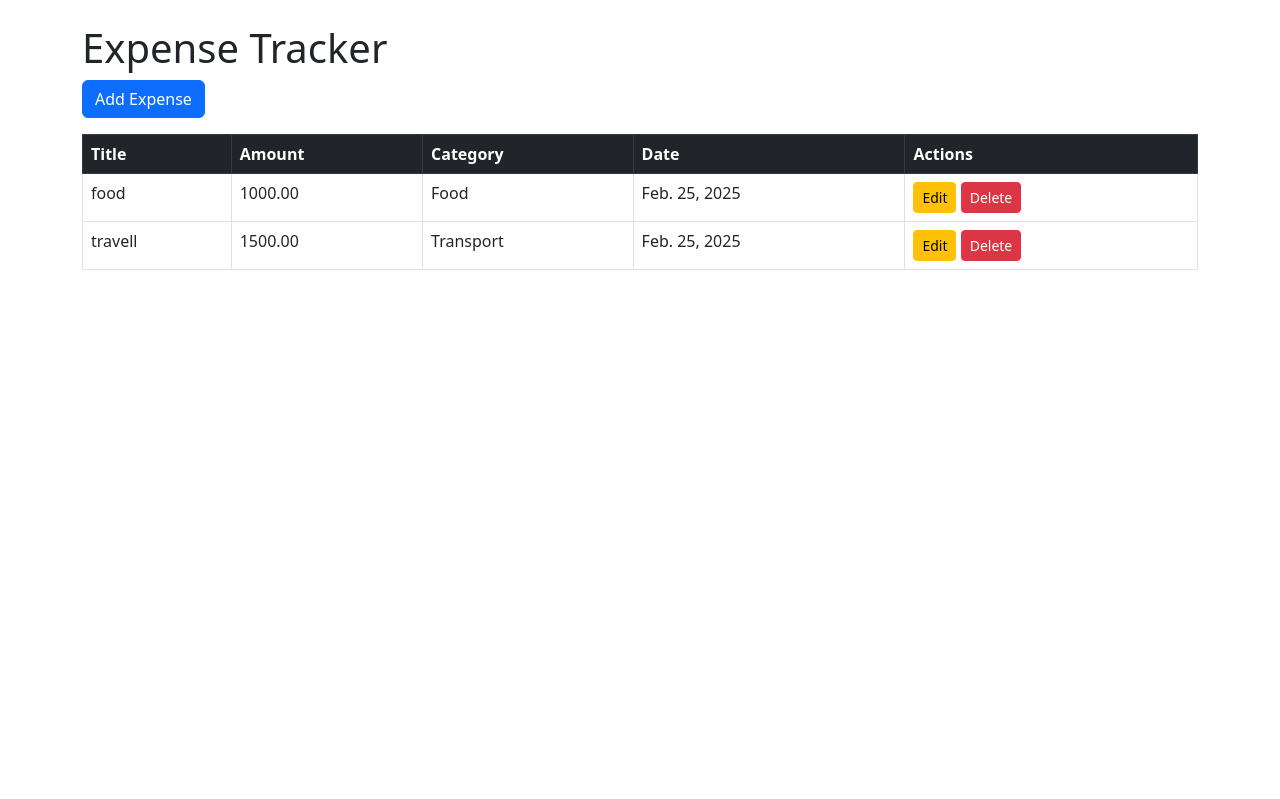
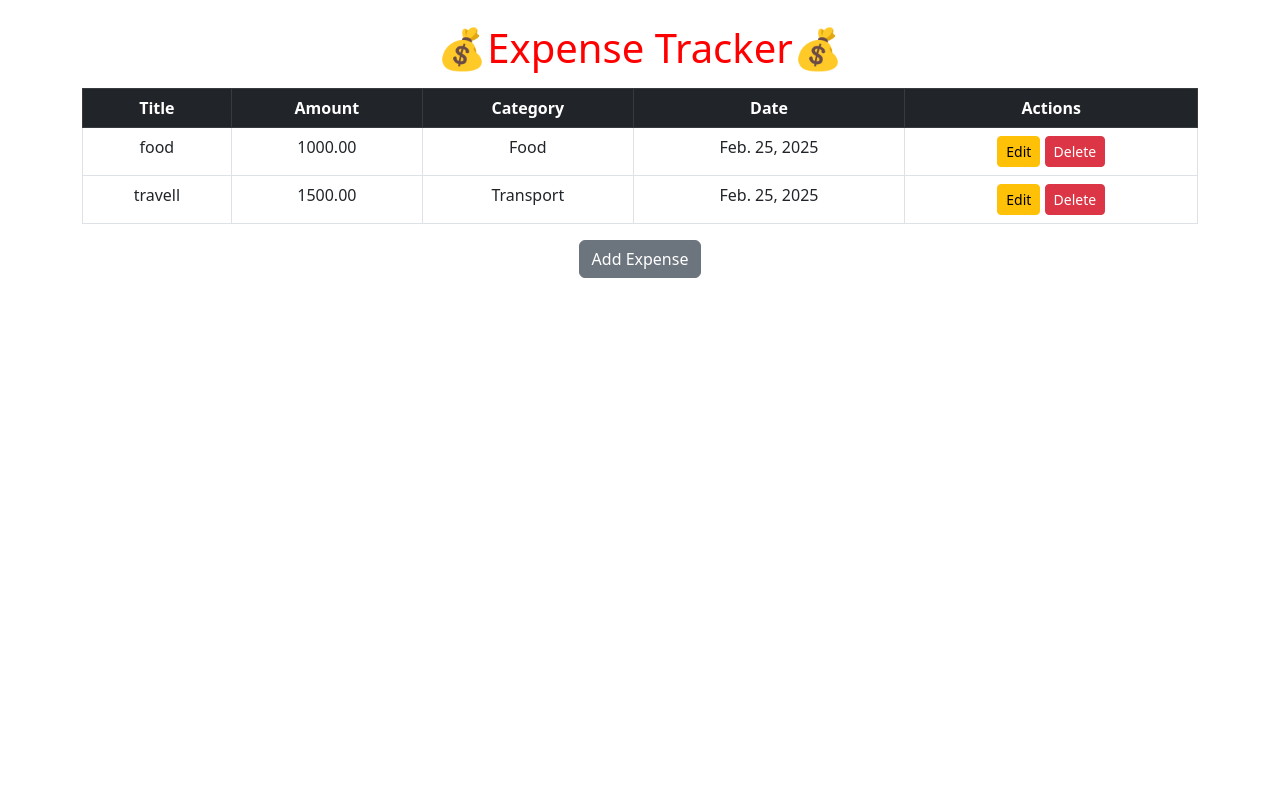
Before and after one commit to sai-madan-mohan/expensive-tracker, a Django app: page / in a window 1280 px wide. Run offline with Django 5.2, Linux system fonts and the light colour scheme; data comes from the database, SQL or seed files in the repository.

Commit message:
color correction

```diff
--- a/expense_tracker/expenses/templates/expenses/expense_list.html
+++ b/expense_tracker/expenses/templates/expenses/expense_list.html
@@ -1,10 +1,23 @@
 <head>
-    <title>Expense Tracker</title>
+    <title>💰Expense Tracker💰</title>
     <link href="https://cdn.jsdelivr.net/npm/bootstrap@5.3.0/dist/css/bootstrap.min.css" rel="stylesheet">
 </head>
+<style>
+    body {
+       text-align: center;
+    }
+    tr{
+        text-align:center;
+    }
+    th{
+        text-color:red;
+    }
+
+</style>
+
 <body class="container mt-4">
-    <h1>Expense Tracker</h1>
-    <a href="{% url 'add_expense' %}" class="btn btn-primary">Add Expense</a>
+    <h1 style="color:red;">💰Expense Tracker💰</h1>
+
     <table class="table table-bordered mt-3">
         <thead class="table-dark">
             <tr>
@@ -15,6 +28,7 @@
                 <th>Actions</th>
             </tr>
         </thead>
+
         <tbody>
             {% for expense in expenses %}
             <tr>
@@ -30,4 +44,5 @@
             {% endfor %}
         </tbody>
     </table>
+    <a href="{% url 'add_expense' %}" class="btn btn-secondary">Add Expense</a>
 </body>
```
